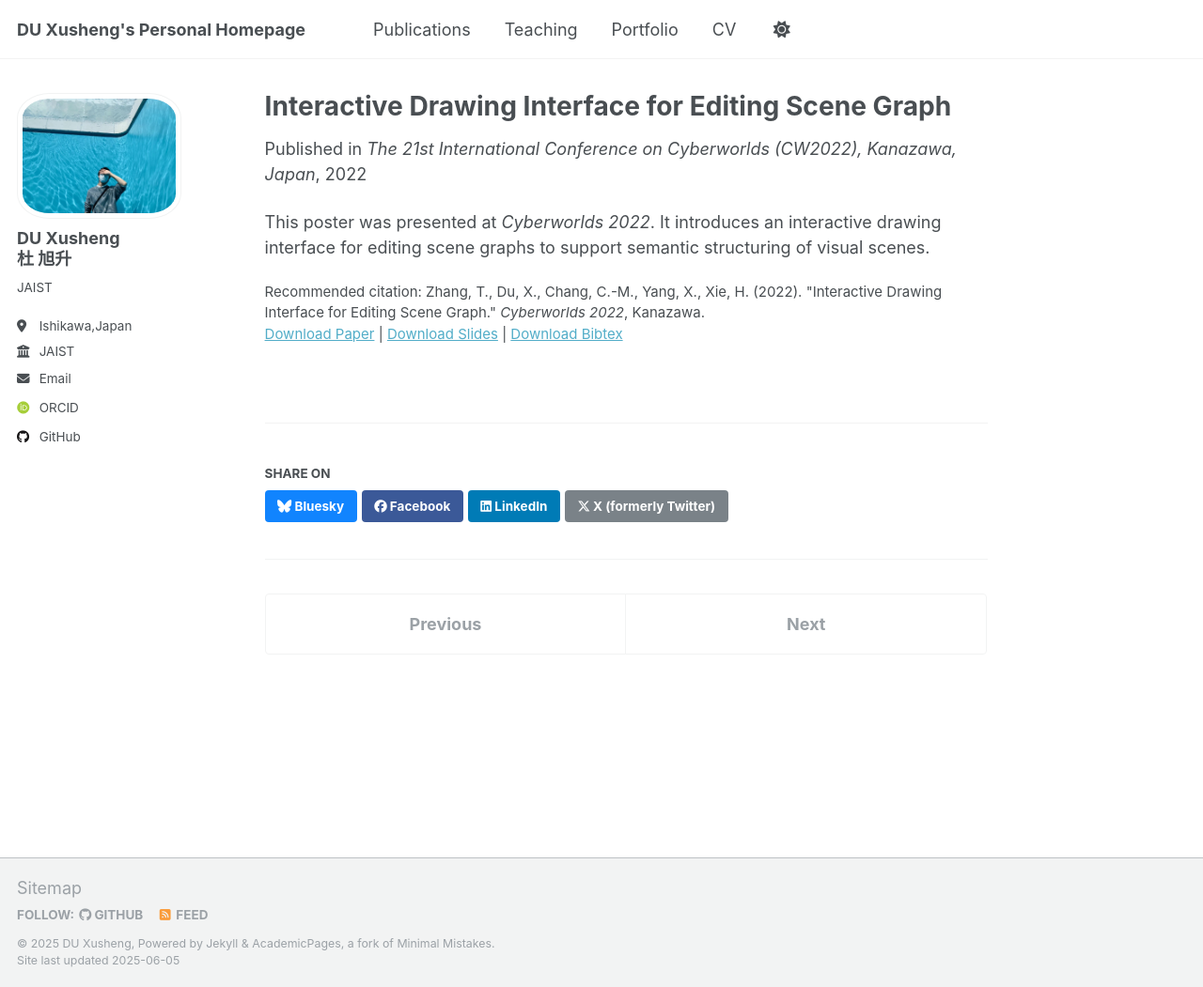
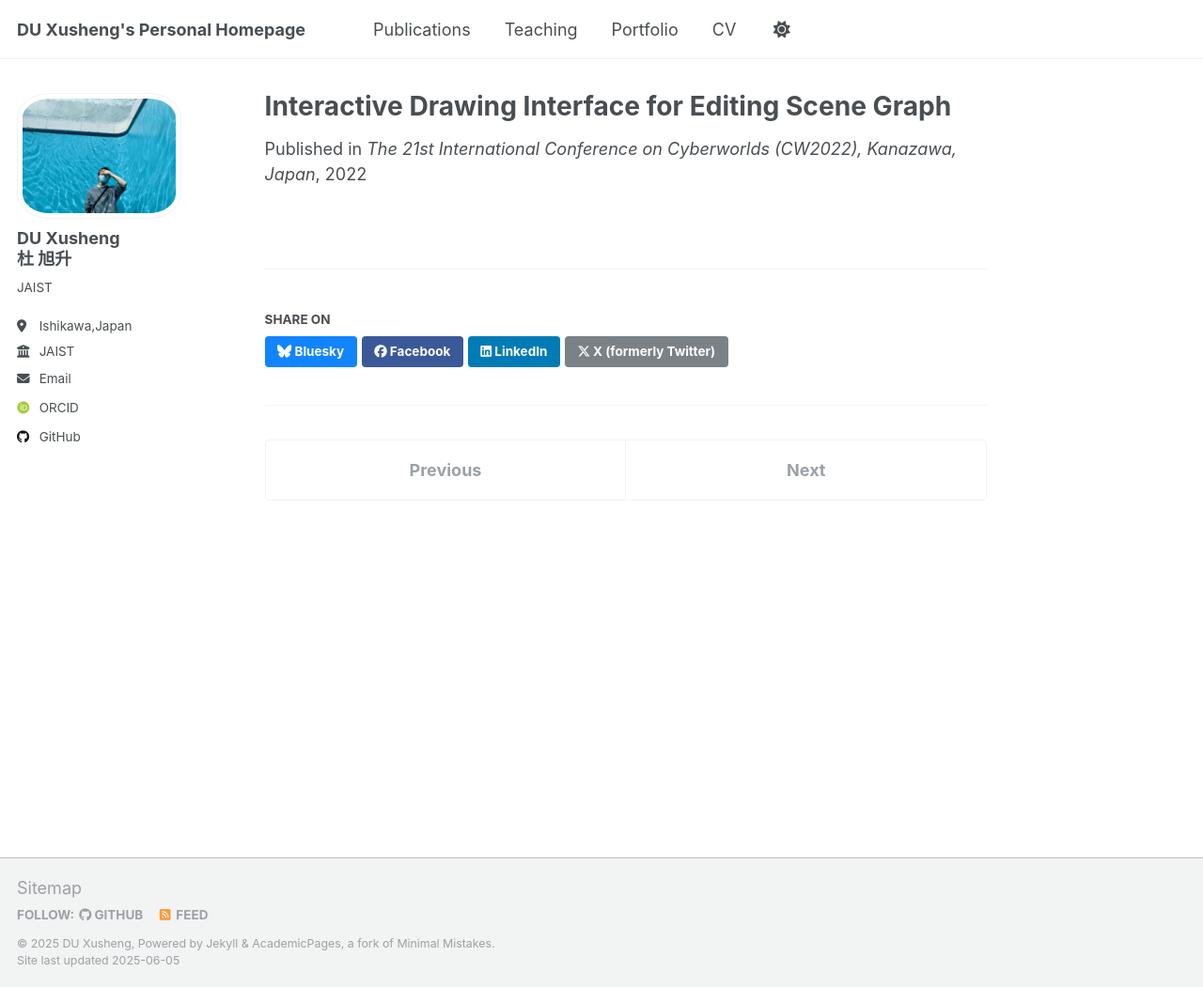
Before and after one commit to ToKyokushou/ToKyokushou.github.io, a Jekyll site: the page built from _publications/2022-09-scene-graph-editor.md, in a window 1280 px wide and 1051 px high. Shown: the whole window at 94% size. Built offline with Jekyll 4.4.1, drawn with Linux system fonts in a browser that asks for light colours; some web fonts are replaced.

Commit message:
Update 2022-09-scene-graph-editor.md

```diff
--- a/_publications/2022-09-scene-graph-editor.md
+++ b/_publications/2022-09-scene-graph-editor.md
@@ -6,9 +6,4 @@ permalink: /publication/2022-09-scene-graph-editor
 excerpt: 'A poster presenting a user interface for interactively editing scene graphs.'
 date: 2022-09-01
 venue: 'The 21st International Conference on Cyberworlds (CW2022), Kanazawa, Japan'
-slidesurl: ''
-paperurl: ''
-bibtexurl: ''
-citation: 'Zhang, T., Du, X., Chang, C.-M., Yang, X., Xie, H. (2022). &quot;Interactive Drawing Interface for Editing Scene Graph.&quot; <i>Cyberworlds 2022</i>, Kanazawa.'
 ---
-This poster was presented at <i>Cyberworlds 2022</i>. It introduces an interactive drawing interface for editing scene graphs to support semantic structuring of visual scenes.
```
